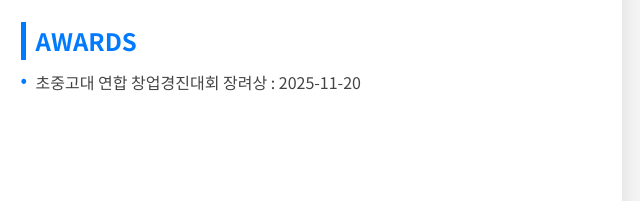
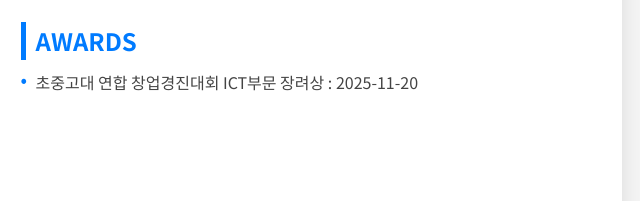
Before and after one commit to junhob782/resume, a plain HTML site: page index.html in a window 1280 px wide. Shown: the part 611-812 px from the top of the page, 568-1208 px from the left. Drawn offline with Linux system fonts and the light colour scheme.

Commit message:
Update award description in index.html

```diff
--- a/index.html
+++ b/index.html
@@ -77,7 +77,7 @@
         <h2>AWARDS</h2>
         <!-- 수상 경력 (win an award -> AWARDS로 변경) -->
         <ul>
-          <li>초중고대 연합 창업경진대회 장려상 : 2025-11-20</li>
+          <li>초중고대 연합 창업경진대회 ICT부문 장려상 : 2025-11-20</li>
         </ul>
       </section>
 
```
